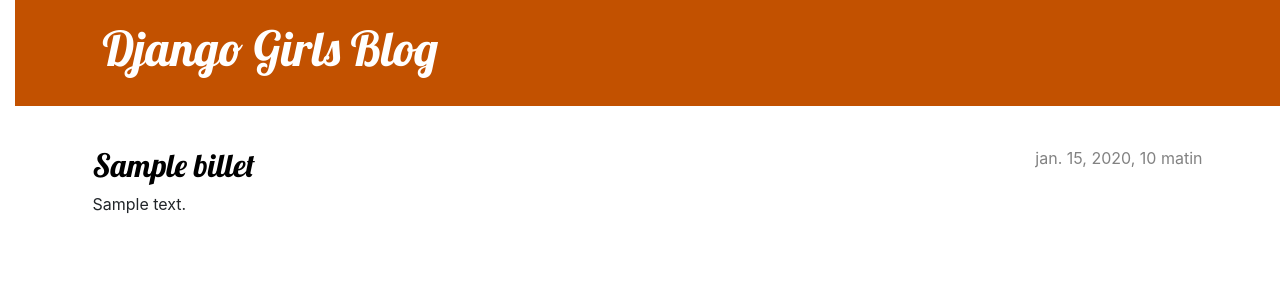
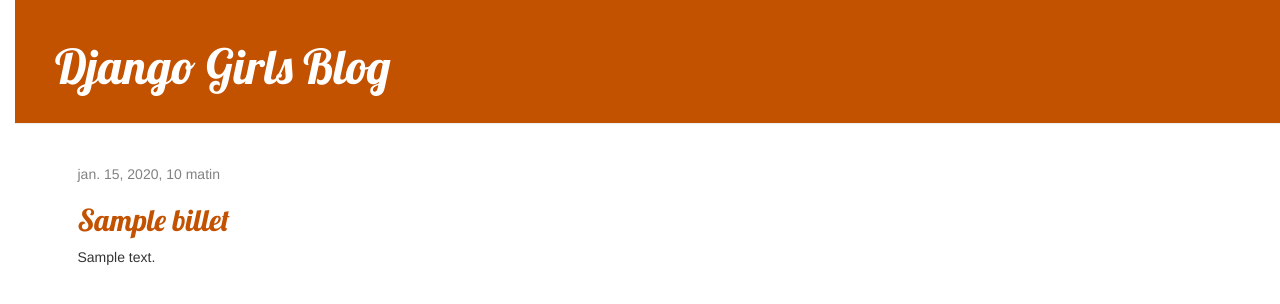
Before and after one commit to AChardonnet/ECM-I2-TA, a Django app: template blog/templates/blog/post_list.html in a window 1280 px wide. Shown: the top 304 px of the page. Run offline with Django 3.2, Linux system fonts and the light colour scheme; the template is opened without the code that fills it: most values are stand-ins (such as "Sample title", 1, 10 or a date in 2020); some libraries are stand-ins or nearby versions.

Commit message:
héritage des templates

```diff
--- /dev/null
+++ b/blog/templates/blog/base.html
@@ -0,0 +1,26 @@
+{% load static %}
+<html>
+
+<head>
+    <title>Django Girls blog</title>
+    <link rel="stylesheet" href="//maxcdn.bootstrapcdn.com/bootstrap/3.2.0/css/bootstrap.min.css">
+    <link rel="stylesheet" href="//maxcdn.bootstrapcdn.com/bootstrap/3.2.0/css/bootstrap-theme.min.css">
+    <link href='//fonts.googleapis.com/css?family=Lobster&subset=latin,latin-ext' rel='stylesheet' type='text/css'>
+    <link rel="stylesheet" href="{% static 'css/blog.css' %}">
+</head>
+
+<body>
+    <div class="page-header">
+        <h1><a href="/">Django Girls Blog</a></h1>
+    </div>
+    <div class="content container">
+        <div class="row">
+            <div class="col-md-8">
+                {% block content %}
+                {% endblock %}
+            </div>
+        </div>
+    </div>
+</body>
+
+</html>
--- a/blog/templates/blog/post_list.html
+++ b/blog/templates/blog/post_list.html
@@ -1,38 +1,13 @@
-{% load static %}
-<html>
+{% extends 'blog/base.html' %}
 
-<head>
-    <title>Django Girls Blog</title>
-    <link rel="stylesheet" href="https://cdn.jsdelivr.net/npm/bootstrap@4.5.3/dist/css/bootstrap.min.css"
-        integrity="sha384-TX8t27EcRE3e/ihU7zmQxVncDAy5uIKz4rEkgIXeMed4M0jlfIDPvg6uqKI2xXr2" crossorigin="anonymous">
-    <link href="//fonts.googleapis.com/css?family=Lobster&subset=latin,latin-ext" rel="stylesheet" type="text/css">
-    <link rel="stylesheet" href="{% static 'css/blog.css' %}">
-</head>
-
-<body>
-    <header class="page-header">
-        <div class="container">
-            <h1><a href="/">Django Girls Blog</a></h1>
+{% block content %}
+    {% for billet in billets %}
+        <div class="billet">
+            <div class="date">
+                {{ billet.published_date }}
+            </div>
+            <h2><a href="">{{ billet.title }}</a></h2>
+            <p>{{ billet.text|linebreaksbr }}</p>
         </div>
-    </header>
-
-    <div>
-        <main class="container">
-            <div class="row">
-                <div class="col">
-                    {% for billet in billets %}
-                        <article class="post">
-                            <time class="date">
-                                {{ billet.published_date }}
-                            </time>
-                            <h2><a href="">{{ billet.title }}</a></h2>
-                            <p>{{ billet.text|linebreaksbr }}</p>
-                        </article>
-                    {% endfor %}
-                </div>
-            </div>
-        </main>
-    </div>
-</body>
-
-</html>
+    {% endfor %}
+{% endblock %}
```
